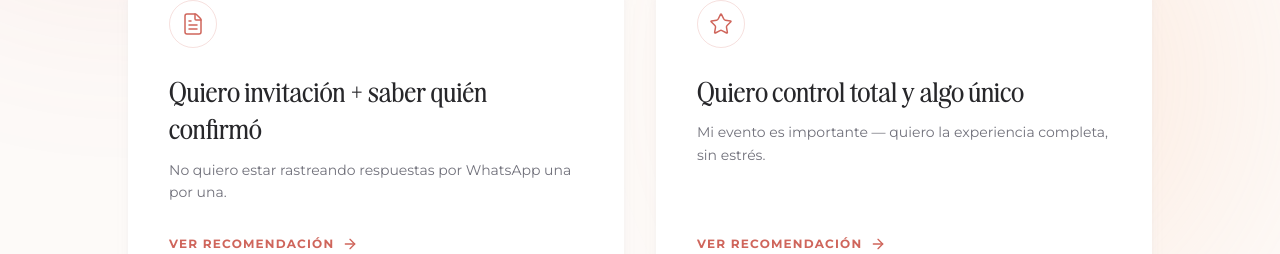
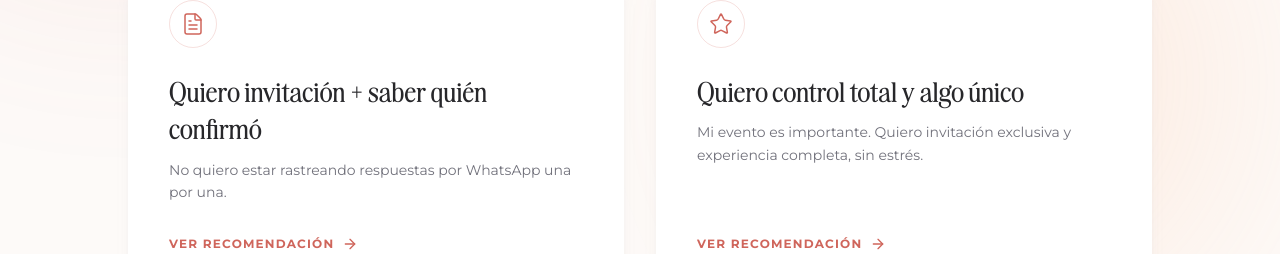
Before and after one commit to Asai07/eventoclicnew, a Next.js app: page / in a window 1280 px wide. Shown: the part 7299-7553 px from the top of the page. Built offline with nearby package versions, Linux system fonts and the light colour scheme.

Commit message:
cambios en quizsection

```diff
--- a/src/components/QuizSection.tsx
+++ b/src/components/QuizSection.tsx
@@ -103,7 +103,7 @@ export default function QuizSection() {
             id: 'elite',
             icon: Star,
             question: "Quiero control total y algo único",
-            desc: "Mi evento es importante — quiero la experiencia completa, sin estrés.",
+            desc: "Mi evento es importante. Quiero invitación exclusiva y experiencia completa, sin estrés.",
             result: {
                 name: "Elite",
                 tag: "★ EXPERIENCIA COMPLETA",
```
